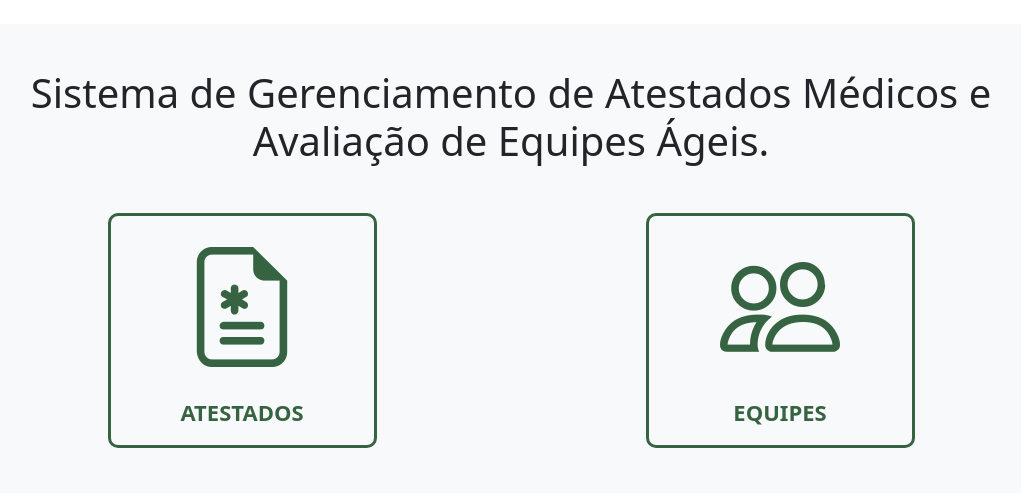
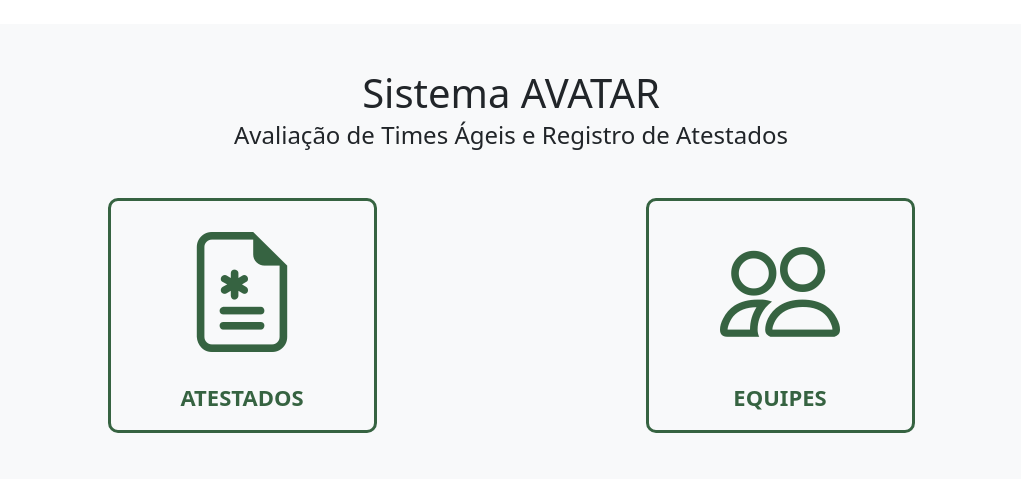
Before and after one commit to Galaticos-API/API-1, a Flask app: page / in a window 1280 px wide. Shown: the part 61-554 px from the top of the page, without its empty margins (129-1150 px from the left). Run offline with Flask 3, Linux system fonts and the light colour scheme; the visitor is signed in with stand-in values (Sample User, id 1); some libraries are stand-ins or nearby versions.

Commit message:
STYLE - Atualiza título e subtítulo na página inicial para refletir o nome do sistema

```diff
--- a/src/templates/index.html
+++ b/src/templates/index.html
@@ -1,7 +1,8 @@
 <!-- templates/index.html -->
 {% extends "base.html" %} {% block title %}Home{% endblock %} {% block content %}
 <div class="content text-center">
-  <h1 class="mb-5">Sistema de Gerenciamento de Atestados Médicos e Avaliação de Equipes Ágeis.</h1>
+  <h1 class="mb-1">Sistema AVATAR</h1>
+  <h4 class="mb-5">Avaliação de Times Ágeis e Registro de Atestados</h4>
   <div class="contIndex">
     <a href="/atestados/">
       <i class="bi bi-file-earmark-medical"></i>
```
